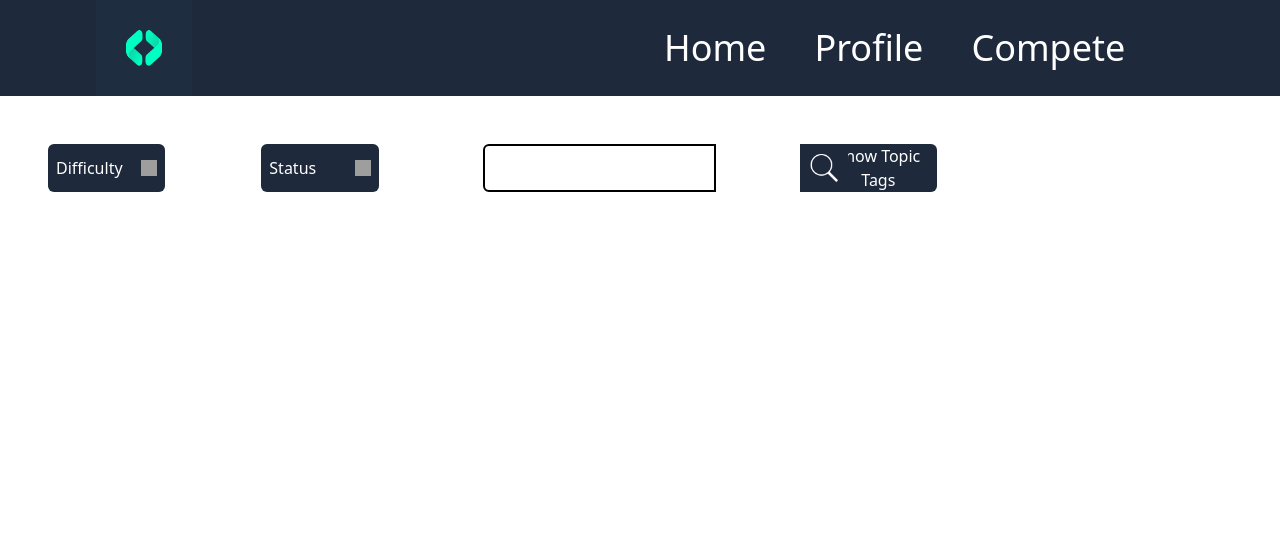
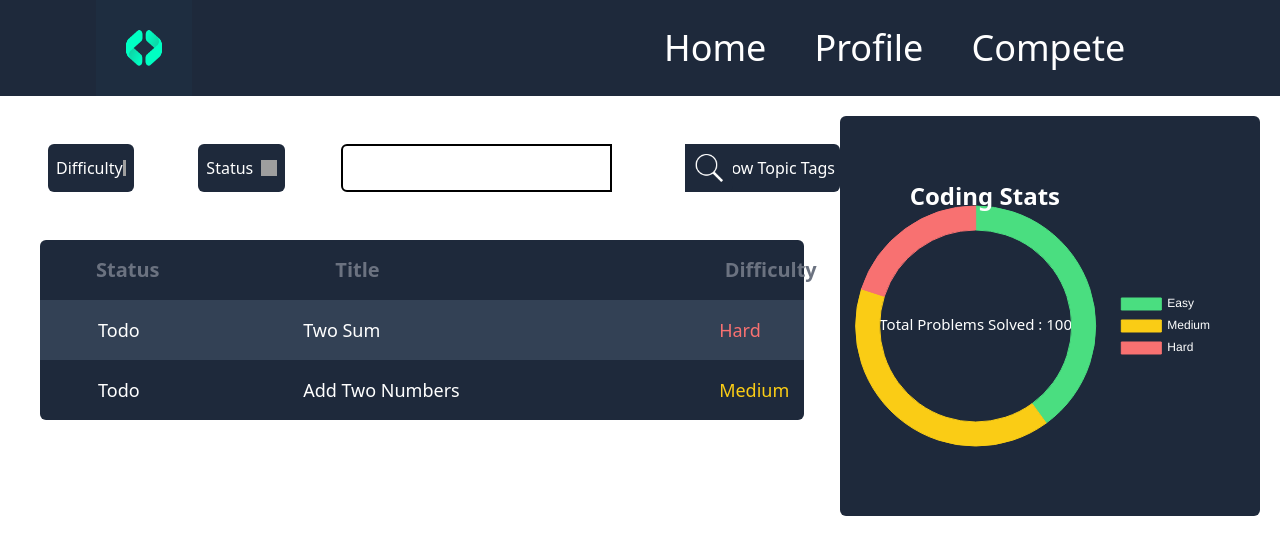
Before and after one commit to Zaid944/BinarySearch2.0, a React (Vite) app: page / in a window 1280 px wide. Shown: the top 554 px of the page. Built offline with nearby package versions, Linux system fonts and the light colour scheme; grey boxes are pictures that could not be loaded.

Commit message:
problem-chart-added

```diff
--- a/package.json
+++ b/package.json
@@ -11,7 +11,9 @@
   },
   "dependencies": {
     "axios": "^1.6.5",
+    "chart.js": "^4.4.1",
     "react": "^18.2.0",
+    "react-chartjs-2": "^5.2.0",
     "react-dom": "^18.2.0",
     "react-router-dom": "^6.21.1"
   },
@@ -20,6 +22,7 @@
     "@types/react-dom": "^18.2.17",
     "@vitejs/plugin-react-swc": "^3.5.0",
     "autoprefixer": "^10.4.16",
+    "clsx": "^2.1.0",
     "eslint": "^8.55.0",
     "eslint-plugin-react": "^7.33.2",
     "eslint-plugin-react-hooks": "^4.6.0",
--- /dev/null
+++ b/src/components/Filters.jsx
@@ -0,0 +1,80 @@
+import React, { useState } from "react";
+import ARROW_SVG from "../assets/down_arrow.png";
+import SEARCH_ICON from "../assets/search_icon.png";
+const Filters = () => {
+  const [difficultyDropdown, setDifficultyDropdown] = useState(false);
+  const [statusDropdown, setStatusDropdown] = useState(false);
+  return (
+    <React.Fragment>
+      <div className='flex'>
+        {/* Filters for problems */}
+        <div className='w-2/12 pl-12 py-12'>
+          <button
+            onClick={() => {
+              setDifficultyDropdown(
+                (prevdifficultyDropdown) => !prevdifficultyDropdown
+              );
+            }}
+            className='bg-slate-800 text-white rounded-md w-full h-12'
+          >
+            <div className='flex justify-between'>
+              <div className='pl-2'>Difficulty </div>
+              <div className='pr-2 pt-1'>
+                <img src={ARROW_SVG} className='h-4 w-4' />
+              </div>
+            </div>
+          </button>
+          {difficultyDropdown && (
+            <div className='mt-1 absolute rounded-md w-1/12 bg-slate-800 p-4'>
+              <div className='text-green-600'>Easy</div>
+              <div className='text-yellow-500'>Medium</div>
+              <div className='text-red-700'>Hard</div>
+            </div>
+          )}
+        </div>
+        <div className='w-2/12 py-12 pl-12 ml-4'>
+          <button
+            onClick={() => {
+              setStatusDropdown((prevStatusDropdown) => !prevStatusDropdown);
+            }}
+            className='bg-slate-800 text-white rounded-md w-full h-12'
+          >
+            <div className='flex justify-between'>
+              <div className='pl-2'>Status </div>
+              <div className='pr-2 pt-1'>
+                <img src={ARROW_SVG} className='h-4 w-4' />
+              </div>
+            </div>
+          </button>
+          {statusDropdown && (
+            <div className='mt-1 absolute rounded-md w-1/12 bg-slate-800 p-4'>
+              <div className='text-white'>Todo</div>
+              <div className='text-green-600'>Complete</div>
+              <div className='text-yellow-400'>Uncomplete</div>
+            </div>
+          )}
+        </div>
+        <div className='w-[345px] pl-14 py-12'>
+          <input
+            type='text'
+            className='w-full rounded-r-none rounded-md px-2 border-2 border-black h-12 focus:outline-none'
+          />
+          <div className='absolute top-[144px] left-[685px]'>
+            <button className='bg-slate-800 h-12 w-12 flex justify-around items-center rounded-l-none rounded-md'>
+              <div className='w-8 h-8'>
+                <img src={SEARCH_ICON} />
+              </div>
+            </button>
+          </div>
+        </div>
+        <div className='w-2/12 ml-24  py-12'>
+          <button className='bg-slate-800 text-white rounded-md w-full h-12'>
+            Show Topic Tags
+          </button>
+        </div>
+      </div>
+    </React.Fragment>
+  );
+};
+
+export default Filters;
--- /dev/null
+++ b/src/components/Problem.jsx
@@ -0,0 +1,28 @@
+import React from "react";
+import clsx from "clsx";
+import { statusMapping } from "../utils/Mapping";
+const Problem = ({ problem }) => {
+  const { status, difficulty, title } = problem;
+  return (
+    <React.Fragment>
+      <div className='text-lg py-4 ml-[50px] w-2/12 px-2 text-white'>
+        {statusMapping[status]}
+      </div>
+      <div className='text-lg py-4 ml-[50px] w-4/12 pl-12 text-white'>
+        {title}
+      </div>
+      <div
+        className={clsx(
+          "text-lg pl-8 py-4 ml-[200px] w-2/12",
+          difficulty === "Hard" && "text-red-400",
+          difficulty === "Medium" && "text-yellow-400",
+          difficulty === "Easy" && "text-green-400"
+        )}
+      >
+        {difficulty}
+      </div>
+    </React.Fragment>
+  );
+};
+
+export default Problem;
--- /dev/null
+++ b/src/components/ProblemSectionHeader.jsx
@@ -0,0 +1,11 @@
+const ProblemSectionHeader = () => {
+  return (
+    <div className='flex bg-slate-800 ml-10 rounded-t-md text-gray-500 font-bold w-[91%]'>
+      <div className='text-xl ml-2 w-2/12 px-12 py-4'>Status</div>
+      <div className='text-xl ml-28 w-4/12 px-12 py-4'>Title</div>
+      <div className='text-xl ml-36 w-2/12 px-12 py-4'>Difficulty</div>
+    </div>
+  );
+}
+
+export default ProblemSectionHeader
--- /dev/null
+++ b/src/components/ProblemSectionMain.jsx
@@ -0,0 +1,23 @@
+import Problem from "./Problem";
+import { problemList } from "../data/data";
+const ProblemSectionMain = () => {
+  return (
+    <div>
+      {problemList.map((problem) => {
+        return (
+          <div
+            className='ml-10
+            odd:bg-slate-700 even:bg-slate-800
+            last:rounded-b-md
+            flex w-[91%]'
+            key={problem.id}
+          >
+            <Problem problem={problem} />
+          </div>
+        );
+      })}
+    </div>
+  );
+};
+
+export default ProblemSectionMain;
--- /dev/null
+++ b/src/components/ProblemsSection.jsx
@@ -0,0 +1,12 @@
+import ProblemSectionHeader from "./ProblemSectionHeader";
+import ProblemSectionMain from "./ProblemSectionMain";
+const ProblemsSection = () => {
+  return (
+    <div>
+      <ProblemSectionHeader />
+      <ProblemSectionMain />
+    </div>
+  );
+};
+
+export default ProblemsSection;
--- /dev/null
+++ b/src/components/StatsPieChart.jsx
@@ -0,0 +1,10 @@
+import { Chart as ChartJS, ArcElement, Tooltip, Legend } from "chart.js";
+import { Doughnut } from "react-chartjs-2";
+
+ChartJS.register(ArcElement, Tooltip, Legend);
+
+const StatsPieChart = ({ data, options, doughnutLabel }) => {
+  return <Doughnut data={data} options={options} plugins={[doughnutLabel]} />;
+};
+
+export default StatsPieChart;
--- /dev/null
+++ b/src/data/data.js
@@ -0,0 +1,16 @@
+export const problemList = [
+  {
+    difficulty: "Hard",
+    id: 1,
+    status: 0,
+    title: "Two Sum",
+    topicTags: ["Array", "Hash Table"],
+  },
+  {
+    difficulty: "Medium",
+    id: 2,
+    status: 0,
+    title: "Add Two Numbers",
+    topicTags: ["Linked List", "Math", "Recursion"],
+  },
+];
--- a/src/pages/Home.jsx
+++ b/src/pages/Home.jsx
@@ -1,104 +1,26 @@
-import React, { useState } from "react";
-import ARROW_SVG from "../assets/down_arrow.png";
-import SEARCH_ICON from "../assets/search_icon.png";
+import Filters from "../components/Filters";
+import ProblemsSection from "../components/ProblemsSection";
+import StatsPieChart from "../components/StatsPieChart";
+import { data, options, doughnutLabel } from "../utils/StatsPieChartProps";
+
 const Home = () => {
-  const [difficultyDropdown, setDifficultyDropdown] = useState(false);
-  const [statusDropdown, setStatusDropdown] = useState(false);
-  const problemList = [
-    {
-      acRate: 51.44776542293804,
-      difficulty: "Easy",
-      frontendQuestionId: "1",
-      status: null,
-      title: "Two Sum",
-      topicTags: ["Array", "Hash Table"],
-      hasSolution: true,
-      hasVideoSolution: true,
-    },
-    {
-      acRate: 41.92769413962064,
-      difficulty: "Medium",
-      frontendQuestionId: "2",
-      status: null,
-      title: "Add Two Numbers",
-      topicTags: ["Linked List", "Math", "Recursion"],
-      hasSolution: true,
-      hasVideoSolution: true,
-    },
-  ];
-
   return (
-    <React.Fragment>
-      <div className='flex'>
-        {/* Filters for problems */}
-        <div></div>
-        <div className='w-2/12 p-12'>
-          <button
-            onClick={() => {
-              setDifficultyDropdown(
-                (prevdifficultyDropdown) => !prevdifficultyDropdown
-              );
-            }}
-            className='bg-slate-800 text-white rounded-md w-full h-12'
-          >
-            <div className='flex justify-between'>
-              <div className='pl-2'>Difficulty </div>
-              <div className='pr-2 pt-1'>
-                <img src={ARROW_SVG} className='h-4 w-4' />
-              </div>
-            </div>
-          </button>
-          {difficultyDropdown && (
-            <div className='mt-1 absolute rounded-md w-1/12 bg-slate-800 p-4'>
-              <div className='text-green-600'>Easy</div>
-              <div className='text-yellow-500'>Medium</div>
-              <div className='text-red-700'>Hard</div>
-            </div>
-          )}
+    <div className='flex'>
+      <div className='w-8/12'>
+        <Filters />
+        <ProblemsSection />
+      </div>
+      <div className='bg-slate-800 w-4/12 mr-5 pt-5 rounded-md pr-10 mt-5'>
+        <div className='text-white absolute text-2xl font-bold top-[180px] right-[220px]'>
+          Coding Stats
         </div>
-        <div className='w-2/12 p-12'>
-          <button
-            onClick={() => {
-              setStatusDropdown((prevStatusDropdown) => !prevStatusDropdown);
-            }}
-            className='bg-slate-800 text-white rounded-md w-full h-12'
-          >
-            <div className='flex justify-between'>
-              <div className='pl-2'>Status </div>
-              <div className='pr-2 pt-1'>
-                <img src={ARROW_SVG} className='h-4 w-4' />
-              </div>
-            </div>
-          </button>
-          {statusDropdown && (
-            <div className='mt-1 absolute rounded-md w-1/12 bg-slate-800 p-4'>
-              <div className='text-white'>Todo</div>
-              <div className='text-green-600'>Complete</div>
-              <div className='text-yellow-400'>Uncomplete</div>
-            </div>
-          )}
-        </div>
-        <div className='w-[345px] px-14 py-12'>
-          <input
-            type='text'
-            className='w-full rounded-r-none rounded-md px-2 border-2 border-black h-12 focus:outline-none'
-          />
-          <div className='absolute top-[144px] left-[800px]'>
-            <button className='bg-slate-800 h-12 w-12 flex justify-around items-center rounded-l-none rounded-md'>
-              <div className='w-8 h-8'>
-                <img src={SEARCH_ICON} />
-              </div>
-            </button>
-          </div>
-        </div>
-        <div className='w-2/12 p-12'>
-          <button className='bg-slate-800 text-white rounded-md w-full h-12'>
-            Show Topic Tags
-          </button>
-        </div>
+        <StatsPieChart
+          data={data}
+          options={options}
+          doughnutLabel={doughnutLabel}
+        />
       </div>
-      <div>{/* problemlist */}</div>
-    </React.Fragment>
+    </div>
   );
 };
 
--- /dev/null
+++ b/src/utils/Mapping.js
@@ -0,0 +1 @@
+export const statusMapping = ["Todo", "Uncomplete", "Complete"];
--- /dev/null
+++ b/src/utils/StatsPieChartProps.js
@@ -0,0 +1,52 @@
+export const doughnutLabel = {
+  id: "doughnutLabel",
+  beforeDatasetsDraw(chart) {
+    const { ctx } = chart;
+
+    ctx.save();
+    const xCoor = chart.getDatasetMeta(0).data[0].x;
+    const yCoor = chart.getDatasetMeta(0).data[0].y;
+    ctx.font = "15px system-ui";
+    ctx.fillStyle = "white";
+    ctx.textAlign = "center";
+    ctx.textBaseline = "middle";
+    ctx.fillText("Total Problems Solved : 100", xCoor, yCoor);
+  },
+};
+
+export const options = {
+  plugins: {
+    tooltip: {
+      backgroundColor: "rgb(30 41 59)",
+    },
+    legend: {
+      position: "right",
+      labels: {
+        color: "white",
+      },
+    },
+    animation: {
+      animateRotate: true,
+    },
+  },
+};
+
+export const data = {
+  labels: ["Easy", "Medium", "Hard"],
+  datasets: [
+    {
+      label: "# of Problems",
+      data: [40, 40, 20],
+      backgroundColor: [
+        "rgb(74 222 128)",
+        "rgb(250 204 21)",
+        "rgb(248 113 113)",
+      ],
+      borderColor: ["rgb(74 222 128)", "rgb(250 204 21)", "rgb(248 113 113)"],
+      borderWidth: 1,
+      cutout: "80%",
+      hoverOffset: 5,
+      radius: 120,
+    },
+  ],
+};
```
Also changed, not shown: 1 other file (tests, documents, lock files or other folders).
